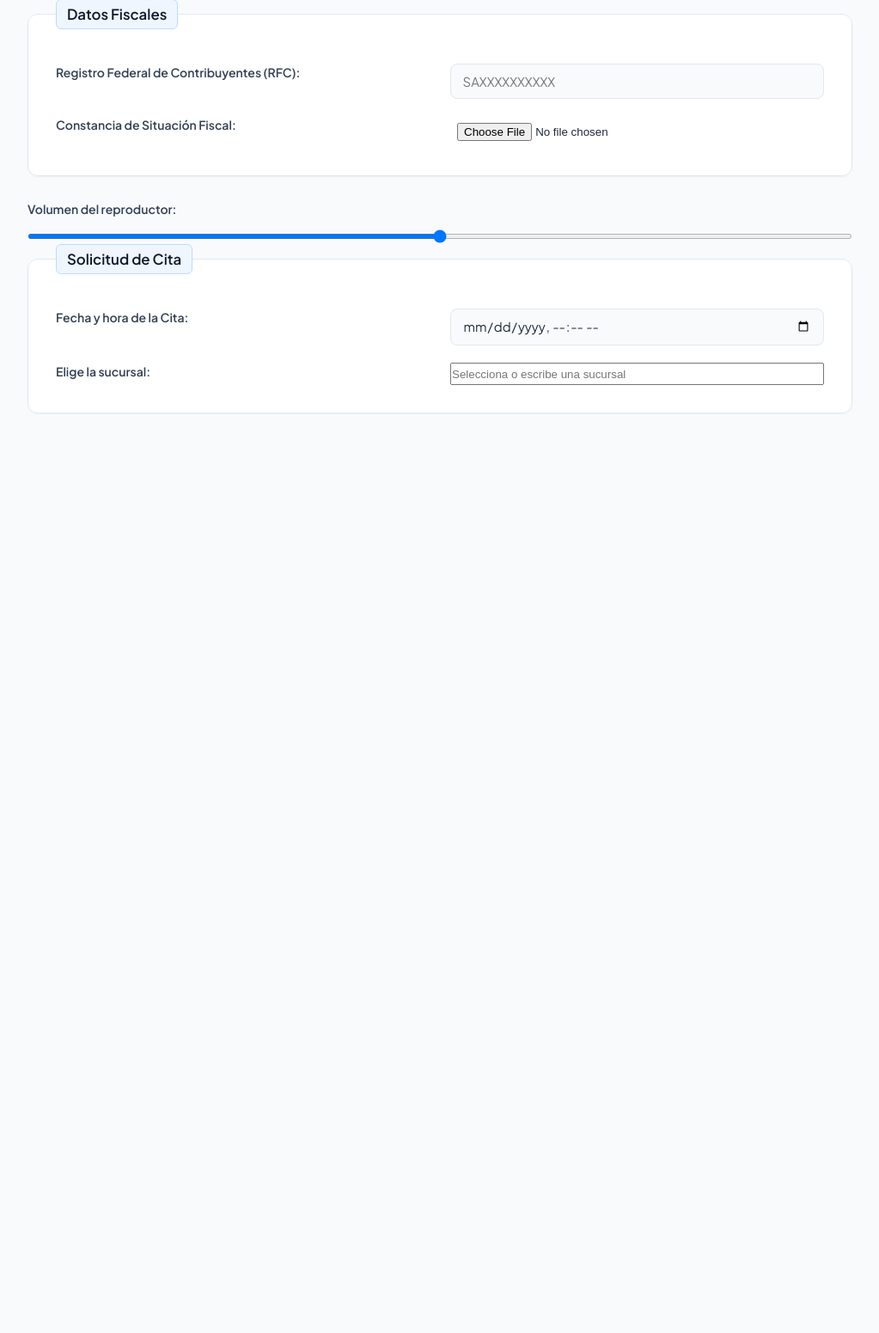
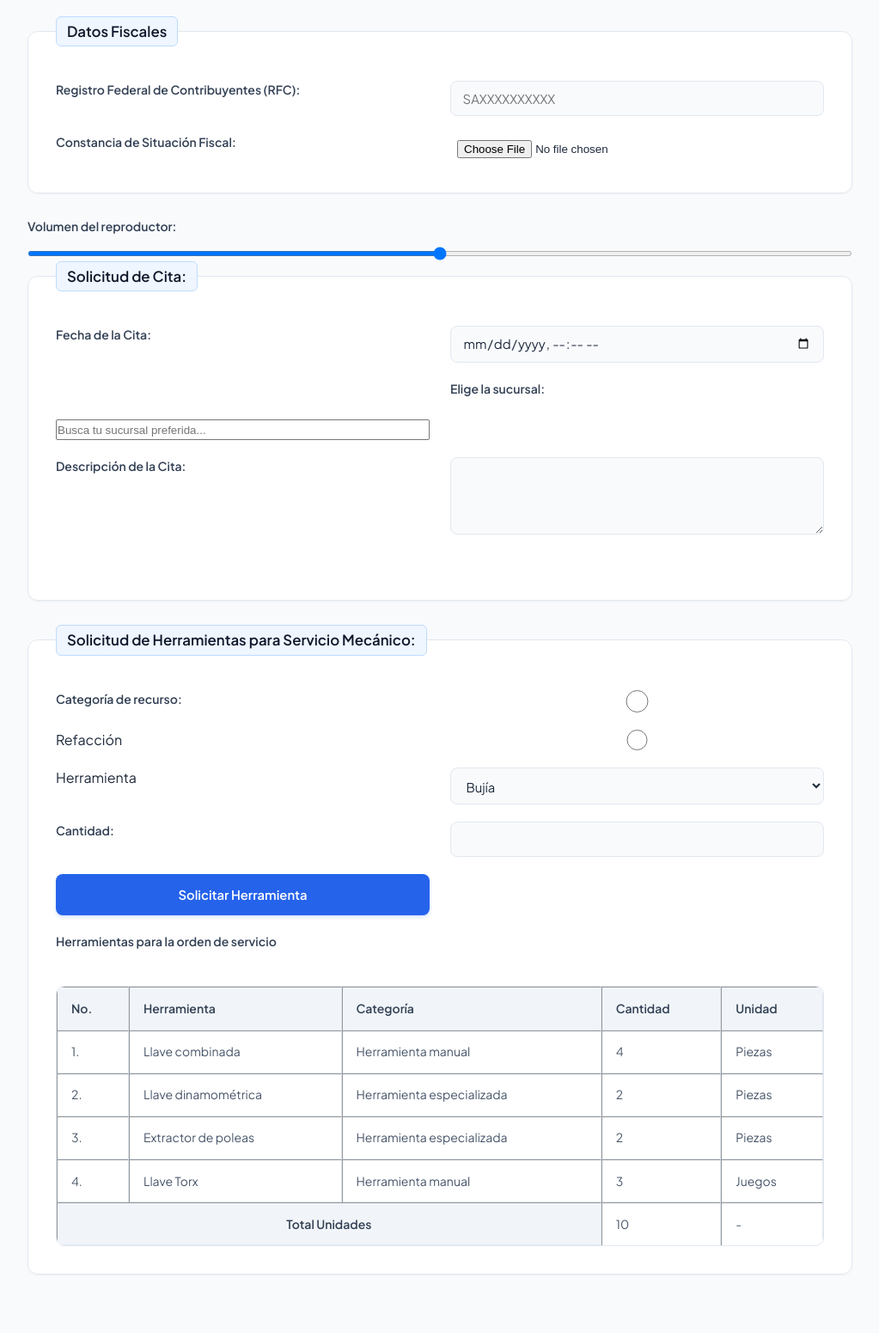
Before and after one commit to 250802-eng/Practicas_Aplicaciones_Web_250802, a PHP site: page /Practica04/RegistroUsuarios.html in a window 1280 px wide. Shown: the part 3750-5301 px from the top of the page at 86% size, without its empty margins (128-1151 px from the left). Before the commit the page ends 4231 px from the top, so only its background shows below. Run offline with PHP 8.4, Linux system fonts and the light colour scheme.

Commit message:
Practica04
Add: Agrege la capeta js con el archivo para calcular la edad del usuario

```diff
--- a/Practica04/RegistroUsuarios.html
+++ b/Practica04/RegistroUsuarios.html
@@ -49,6 +49,10 @@
 
 <label for="fechaNacimiento">Fecha De Nacimiento:</label>
 <input type="date" id="fechaNacimiento" required>
+
+<div id="resultadoEdad"></div>
+
+</fieldset>
             </fieldset>
 
             <fieldset>
@@ -207,12 +211,111 @@
 <input type="range" id="volumen" min="0" max="100" value="50">
 
             <fieldset>
-                <legend>Solicitud de Cita</legend>
-                <label for="dateAppointment">Fecha y hora de la Cita:</label>
-                <input type="datetime-local" id="dateAppointment">
+                <legend>Solicitud de Cita: </legend>
+                <label for="dateAppoinment">Fecha de la Cita: </label>
+                <input type="datetime-local" id="dateAppoinment">
+                <br>
+                <label for="locations">Elige la sucursal: </label>
+                <input list="locationsList" placeholder="Busca tu sucursal preferida...">
+                <datalist id="locationsList">
+                    <option>Xicotepec, Centro</option>
+                    <option>Xicotepec, El Tabacal</option>
+                    <option>San Isidro, Tierra Negra</option>
+                    <option>Necaxa, Canaditas</option>
+                    <option>Huauchinango, Petrolera 1</option>
+                </datalist>
+                <br>
+                <label for="descriptionText">Descripción de la Cita: </label>
+                <textarea id="descriptionText"></textarea>
+                <br>
+            </fieldset>
 
-                <label for="locations">Elige la sucursal:</label>
-                <input list="locationsList" id="locations" placeholder="Selecciona o escribe una sucursal">
-                <datalist id="locationsList">
-                    <option value="Xicotepec, Centro"></option>
-                    <option
+            <fieldset>
+                <legend>Solicitud de Herramientas para Servicio Mecánico: </legend>
+                <label for="resourceCategory">Categoría de recurso: </label>
+                <input type="radio" id="resourceCategory" name="resourceCategory" value="refaccion"> Refacción
+                <input type="radio" id="resourceTool" name="resourceCategory" value="tool"> Herramienta
+                <br>
+                <select>
+                    <optgroup label="Piezas de Motor">
+                        <option value="bujia">Bujía</option>
+                        <option value="filtro_aceite">Filtro de Aceite</option>
+                        <option value="banda_distribucion">Banda de Distribución</option>
+                    </optgroup>
+                    <optgroup label="Piezas de Transmisión">
+                        <option value="disco_embrague">Disco de Embrague</option>
+                        <option value="collarin">Collarín de Embrague</option>
+                        <option value="junta_homocinética">Junta Homocinética</option>
+                        <option value="semieje">Semieje de transmisión</option>
+                    </optgroup>
+                    <optgroup label="Piezas de Suspensión">
+                        <option value="amortiguador">Amortiguador</option>
+                        <option value="rotula">Rótula de suspensión</option>
+                    </optgroup>
+                    <optgroup label="Llaves y Herramientas Especializadas">
+                        <option value="llave_combinada">Llave combinada</option>
+                        <option value="llave_torx">Llave torx</option>
+                        <option value="llave_dinamometrica">Llave dinamométrica</option>
+                        <option value="extractor_poleas">Extractor de poléas</option>
+                        <option value="compresor_resortes">Compresor de resortes</option>
+                        <option value="scanner_obd2">Escáner automotriz OBD-II</option>
+                    </optgroup>
+                </select>
+                <label for="toolQuantity">Cantidad:</label>
+                <input type="number" id="toolQuantity" min="1" max="10">
+                <button id="requestTool">Solicitar Herramienta</button>
+                <br>
+                <br>
+                <label>Herramientas para la orden de servicio </label>
+                <table border="1">
+                    <thead>
+                        <tr>
+                            <th scope="col">No.</th>
+                            <th scope="col">Herramienta</th>
+                            <th scope="col">Categoría</th>
+                            <th scope="col">Cantidad</th>
+                            <th scope="col">Unidad</th>
+                        </tr>
+                    </thead>
+                    <tr>
+                        <td> 1. </td>
+                        <td>Llave combinada</td>
+                        <td>Herramienta manual</td>
+                        <td>4</td>
+                        <td>Piezas</td>
+                    </tr>
+                    <tr>
+                        <td> 2. </td>
+                        <td>Llave dinamométrica</td>
+                        <td>Herramienta especializada</td>
+                        <td>2</td>
+                        <td>Piezas</td>
+                    </tr>
+                    <tr>
+                        <td> 3. </td>
+                        <td>Extractor de poleas</td>
+                        <td>Herramienta especializada</td>
+                        <td>2</td>
+                        <td>Piezas</td>
+                    </tr>
+                    <tr>
+                        <td> 4. </td>
+                        <td>Llave Torx</td>
+                        <td>Herramienta manual</td>
+                        <td>3</td>
+                        <td>Juegos</td>
+                    </tr>
+                    <tr>
+                        <th colspan="3" style="text-align: center;"> Total Unidades </th>
+                        <td>10</td>
+                        <td>-</td>
+                    </tr>
+                </table>
+
+            </fieldset>
+        </form>
+    </main>
+    <script src="./js/app.js"></script>
+</body>
+
+</html>
--- /dev/null
+++ b/Practica04/js/app.js
@@ -0,0 +1,68 @@
+console.log("Hola Mundo , desde JavaScript")
+// VALIDACIÓN DE FECHA DE NACIMIENTO Y EDAD
+
+// Obtener elementos del HTML
+const fechaNacimiento = document.getElementById("fechaNacimiento");
+const resultadoEdad = document.getElementById("resultadoEdad");
+
+// Detectar cuando se selecciona una fecha
+fechaNacimiento.addEventListener("change", function () {
+
+    // Obtener fecha ingresada
+    const valorFecha = this.value;
+
+    // Limpiar mensaje anterior
+    resultadoEdad.innerHTML = "";
+
+    if (!valorFecha) {
+        return;
+    }
+
+    // Convertir fecha de nacimiento
+    const nacimiento = new Date(valorFecha + "T00:00:00");
+
+    // Obtener fecha actual
+    const hoy = new Date();
+
+    // Validar fecha futura o incorrecta
+    if (isNaN(nacimiento.getTime()) || nacimiento > hoy) {
+        resultadoEdad.innerHTML =
+            "Ingrese una fecha de nacimiento válida.";
+
+        resultadoEdad.style.color = "red";
+        return;
+    }
+
+    // Calcular edad
+    let edad = hoy.getFullYear() - nacimiento.getFullYear();
+
+    const diferenciaMes =
+        hoy.getMonth() - nacimiento.getMonth();
+
+    if (
+        diferenciaMes < 0 ||
+        (diferenciaMes === 0 &&
+         hoy.getDate() < nacimiento.getDate())
+    ) {
+        edad--;
+    }
+
+    // Mostrar resultado
+    if (edad >= 18) {
+
+        resultadoEdad.innerHTML =
+            "✓ El usuario es MAYOR DE EDAD. Tiene " +
+            edad + " años.";
+
+        resultadoEdad.style.color = "green";
+
+    } else {
+
+        resultadoEdad.innerHTML =
+            "⚠ El usuario es MENOR DE EDAD. Tiene " +
+            edad + " años.";
+
+        resultadoEdad.style.color = "red";
+    }
+
+});
--- a/Practica04/styles.css
+++ b/Practica04/styles.css
@@ -332,3 +332,10 @@ input[type="range"]::-webkit-slider-thumb:hover {
     transform: scale(1.15);
     background: var(--primary-hover);
 }
+#resultadoEdad {
+    grid-column: 2;
+    margin-top: -15px;
+    margin-bottom: 15px;
+    font-size: 14px;
+    font-weight: bold;
+}
```
Lines whose indentation alone changed are shown as unchanged.
